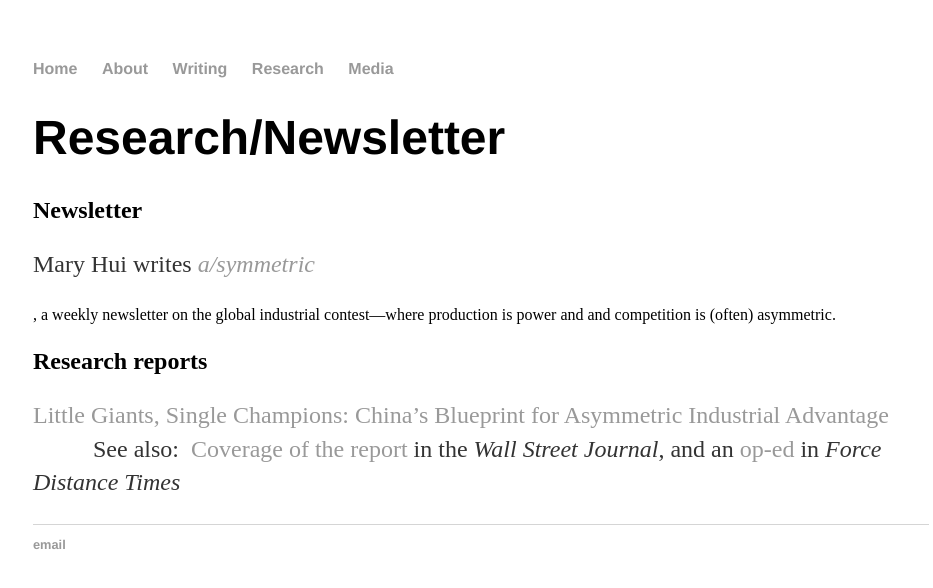
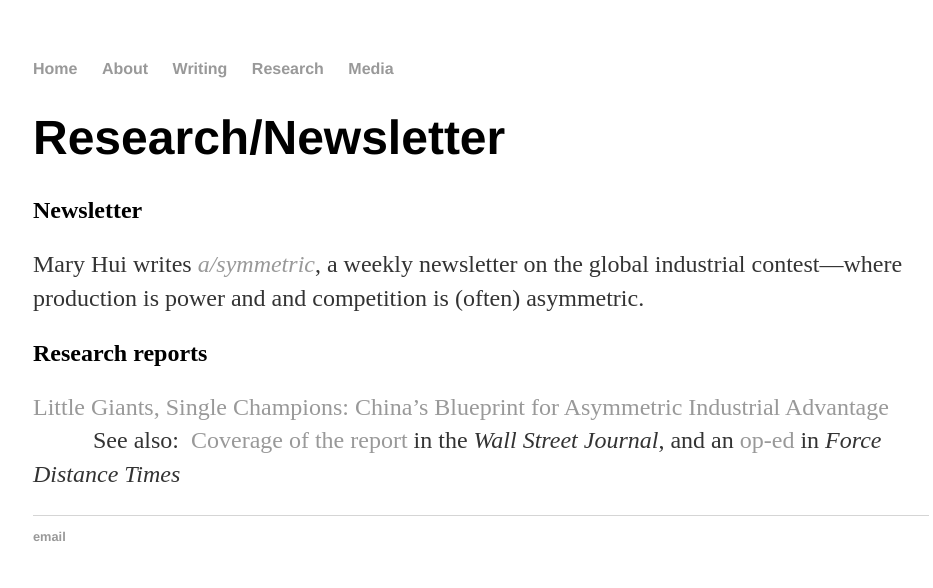
Before and after one commit to marykmhui/marykmhui, a Jekyll site: the page built from research/index.html, in a window 1280 px wide. Shown: the top 588 px of the page, without its empty margins (159-1092 px from the left). Built offline with Jekyll 4.4.1, drawn with Linux system fonts in a browser that asks for light colours.

```diff
--- a/research/index.html
+++ b/research/index.html
@@ -6,7 +6,7 @@ title: Research
 		<div class="about">
 			<h1>Research/Newsletter</h1>
 			<h2>Newsletter</h2>
-			<p>Mary Hui writes <a href="https://theasymmetric.substack.com"><em>a/symmetric</em></a></p>, a weekly newsletter on the global industrial contest—where production is power and and competition is (often) asymmetric.<p>
+			<p>Mary Hui writes <a href="https://theasymmetric.substack.com"><em>a/symmetric</em></a>, a weekly newsletter on the global industrial contest—where production is power and and competition is (often) asymmetric.<p>
 
 			<h2>Research reports</h2>
 			<p><a href="https://forcedistancetimes.com/little-giants-single-champions-report/">Little Giants, Single Champions: China&rsquo;s Blueprint for Asymmetric Industrial Advantage</a><br />
```
